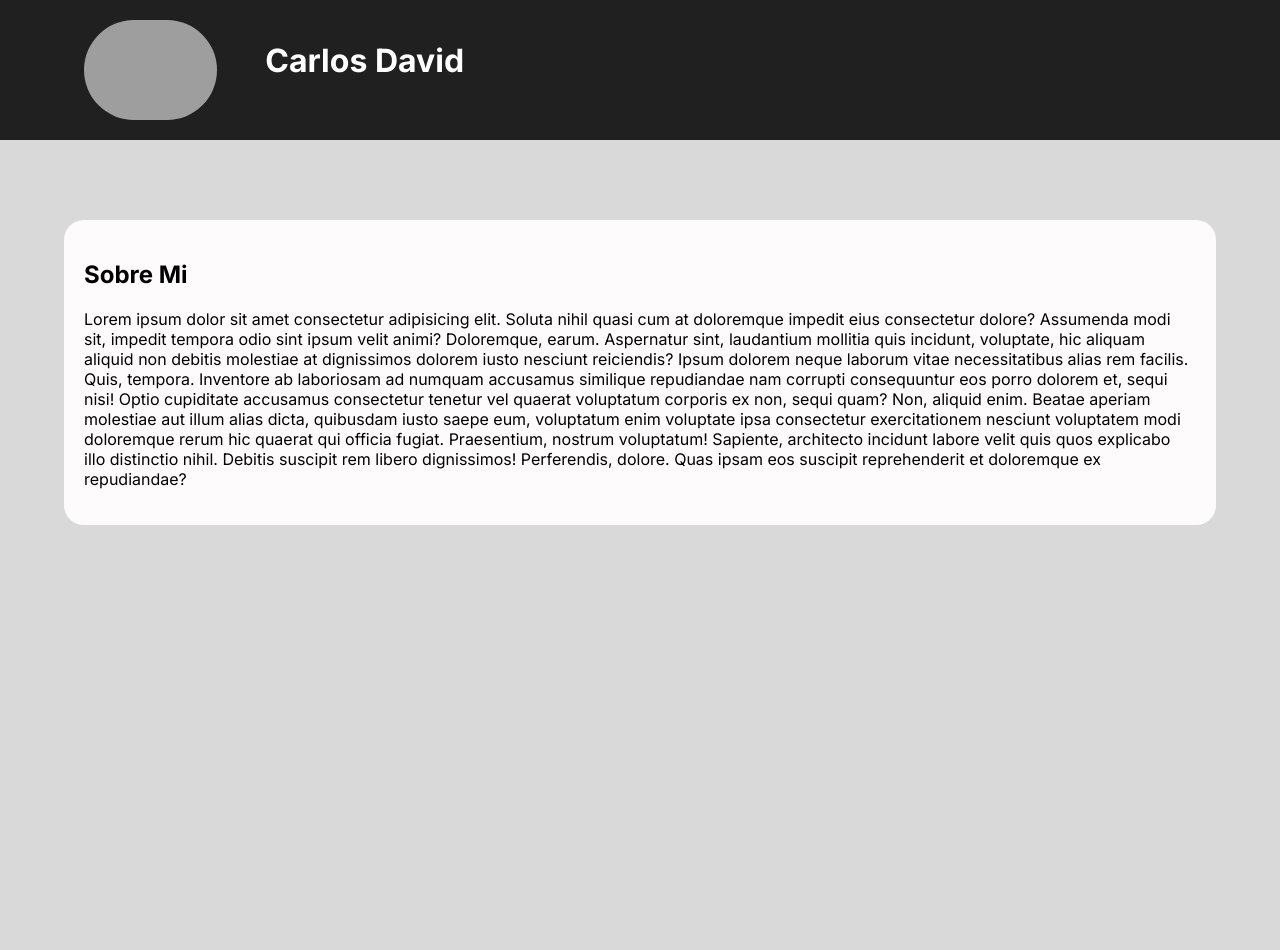
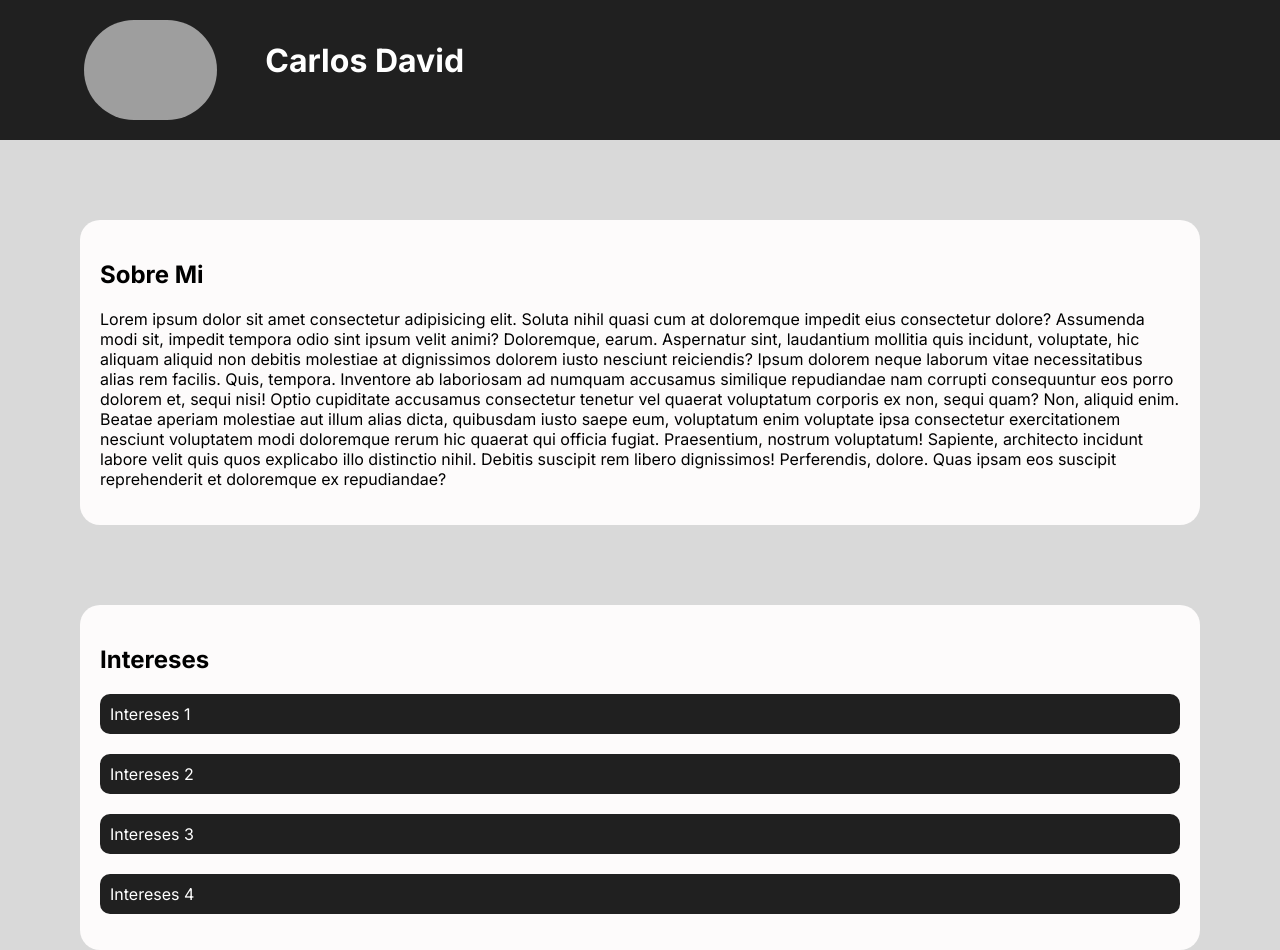
Before and after one commit to CarlosDavid-AM/prueba-tecnica, a Next.js app: page / in a window 1280 px wide. Before the commit the page ends 800 px from the top, so only its background shows below. Built offline with nearby package versions, Linux system fonts and the light colour scheme; grey boxes are pictures that could not be loaded.

Commit message:
Se crea los Intereses de la pagina

```diff
--- a/src/app/globals.css
+++ b/src/app/globals.css
@@ -1,6 +1,21 @@
 body {
   background-color: #D9D9D9;
   margin: 0;
+}
+
+ol {
+  padding: 0;
+  list-style: none;
+  display: flex;
+  flex-direction: column;
+  gap: 20px;
+}
+
+li {
+  background-color: #202020;
+  color: white;
+  padding: 10px;
+  border-radius: 10px
 }
 
 .header {
@@ -9,7 +24,7 @@ body {
 }
 
 .main-body {
-  padding: 0 4rem;
+  padding: 0 5rem;
 }
 
 .Main-Header {
--- a/src/app/page.tsx
+++ b/src/app/page.tsx
@@ -1,4 +1,5 @@
 import About from "@/component/About"
+import Interests from "@/component/Interests"
 import MainHeader from "@/component/MainHeader"
 
 const page = () => {
@@ -10,6 +11,8 @@ const page = () => {
 
       <div className="main-body">
         <About />
+
+        <Interests />
       </div>
     </div>
   )
--- /dev/null
+++ b/src/component/Interests.tsx
@@ -0,0 +1,20 @@
+const Interests = () => {
+  return (
+    <div className='seccion'>
+      <div>
+        <h2>
+          Intereses
+        </h2>
+
+        <ol>
+          <li>Intereses 1</li>
+          <li>Intereses 2</li>
+          <li>Intereses 3</li>
+          <li>Intereses 4</li>
+        </ol>
+      </div>
+    </div>
+  )
+}
+
+export default Interests
```
